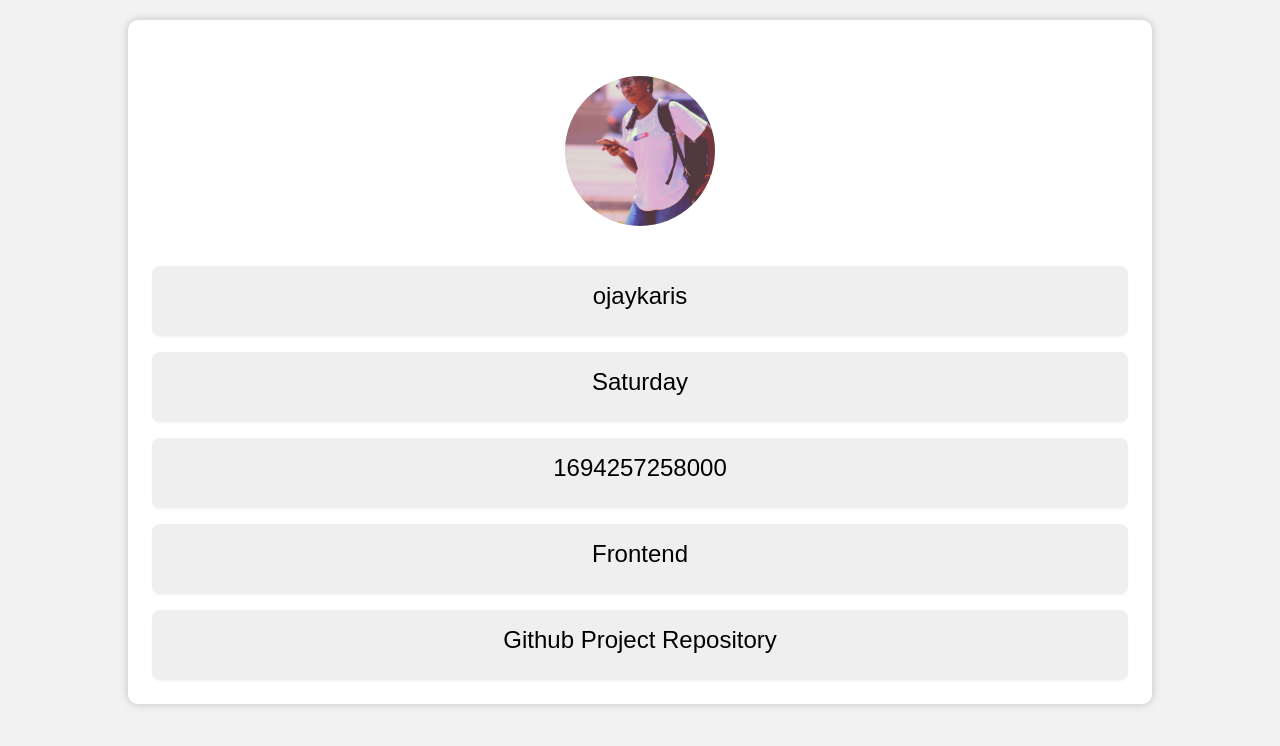
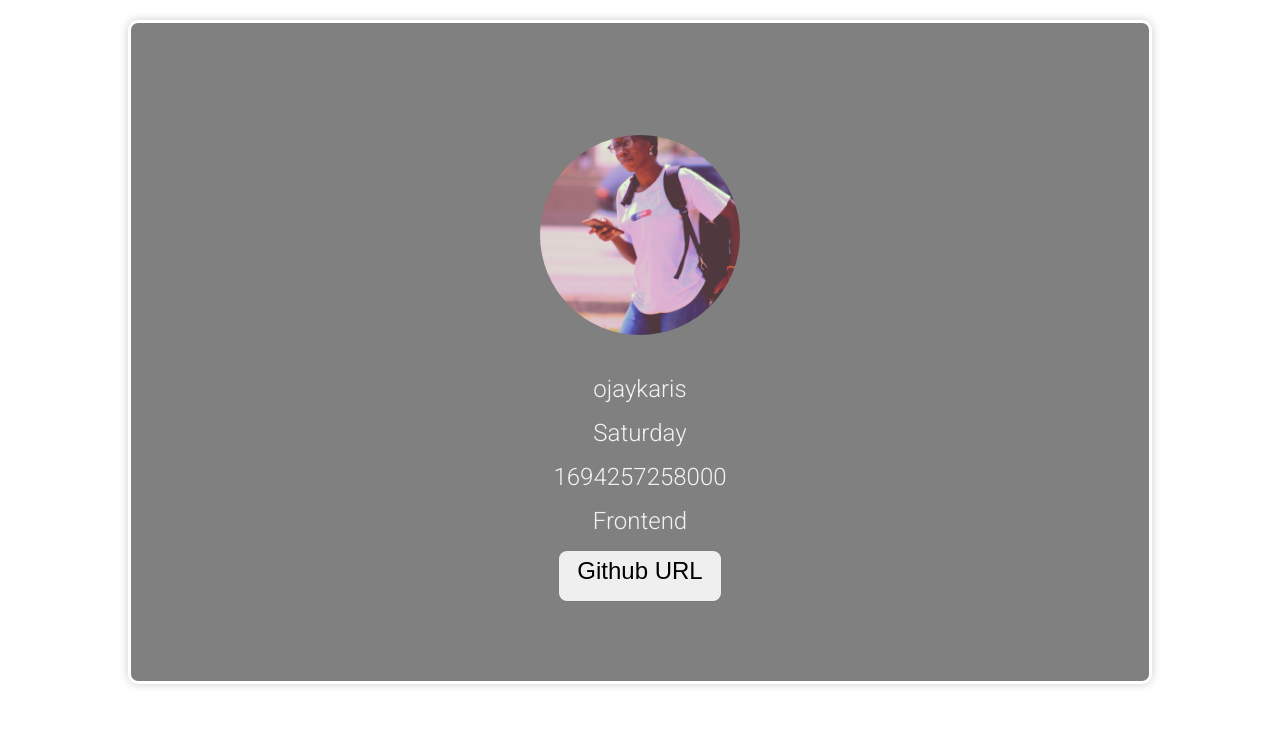
Before and after one commit to ojaykaris/StageOneTask, a plain HTML site: page index.html in a window 1280 px wide. Drawn offline with Linux system fonts and the light colour scheme.

Commit message:
made some changes to the files

```diff
--- a/index.html
+++ b/index.html
@@ -18,36 +18,24 @@
         <img
           src="./All img/IMG_8839.JPG"
           alt="ojaykaris"
-          class="profile-image"
           data-testid="slackDisplayImage"
         />
       </div>
       <div class="links">
-        <button>
-          <a href="ojaykaris" data-testid="slackUserName">ojaykaris</a>
-        </button>
+        <span data-testid="slackUserName">ojaykaris</span>
 
-        <button>
-          <a
-            href="currentDayOfTheWeek"
-            id="day-of-week"
-            data-testid="currentDayOfTheWeek"
-            >Thursday</a
-          >
-        </button>
+        <span data-testid="currentDayOfTheWeek">Thursday</span>
 
-        <button>
-          <a href="#" id="utc-time" data-testid="currentUTCTime"></a>
-        </button>
+        <span data-testid="currentUTCTime">10:50am</span>
 
-        <button><a href="#" data-testid="myTrack">Frontend</a></button>
+        <span data-testid="myTrack">Frontend</span>
 
         <button>
           <a
             href="https://github.com/ojaykaris/StageOneTask"
             data-testid="githubURL"
           >
-            Github Project Repository</a
+            Github URL</a
           >
         </button>
       </div>
--- a/script.js
+++ b/script.js
@@ -10,12 +10,14 @@ function displayCurrentDayOfWeek() {
   ];
   const today = new Date();
   const dayOfWeek = daysOfWeek[today.getUTCDay()];
-  document.getElementById("day-of-week").innerText = dayOfWeek;
+  document.querySelector('[data-testid="currentDayOfTheWeek"]').innerText =
+    dayOfWeek;
 }
 window.onload = displayCurrentDayOfWeek;
 
 function displayCurrentUTCTime() {
   const cuurentTimeMillis = new Date().getTime();
-  document.getElementById("utc-time").innerText = cuurentTimeMillis;
+  document.querySelector('[data-testid="currentUTCTime"]').innerText =
+    cuurentTimeMillis;
 }
 setInterval(displayCurrentUTCTime, 1);
--- a/style.css
+++ b/style.css
@@ -5,37 +5,44 @@
 }
 body {
   font-family: "Roboto", sans-serif;
-  background-color: #f2f2f2;
 }
 .profile-card {
-  background-color: #ffffff;
+  background-color: gray;
   border-radius: 10px;
   box-shadow: 0px 0px 10px rgba(0, 0, 0, 0.2);
   max-width: 1024px;
-
-  width: 100vw;
+  border: 3px solid white;
   margin: 20px auto;
   padding: 1.5rem;
   text-align: center;
+  padding-top: 5rem;
+  padding-bottom: 5rem;
 }
 .img-div {
-  margin-top: 32px;
+  padding-top: 32px;
 }
-.profile-image {
+[data-testid="slackDisplayImage"] {
   border-radius: 50%;
-  width: 150px;
-  height: 150px;
+  width: 200px;
+  height: 200px;
   object-fit: cover;
   margin: 0 auto 20px;
 }
-.links button {
+.links button,
+span {
   display: flex;
   align-content: center;
   justify-content: center;
-  width: 100%;
+  margin-top: 16px;
+}
+span {
+  color: #f2f2f2;
+  font-size: 24px;
+  font-weight: 300;
 }
 button {
-  padding: 16px 32px;
+  margin: auto;
+  padding: 6px 18px;
   margin-top: 16px;
   border-radius: 8px;
   border: none;
```
